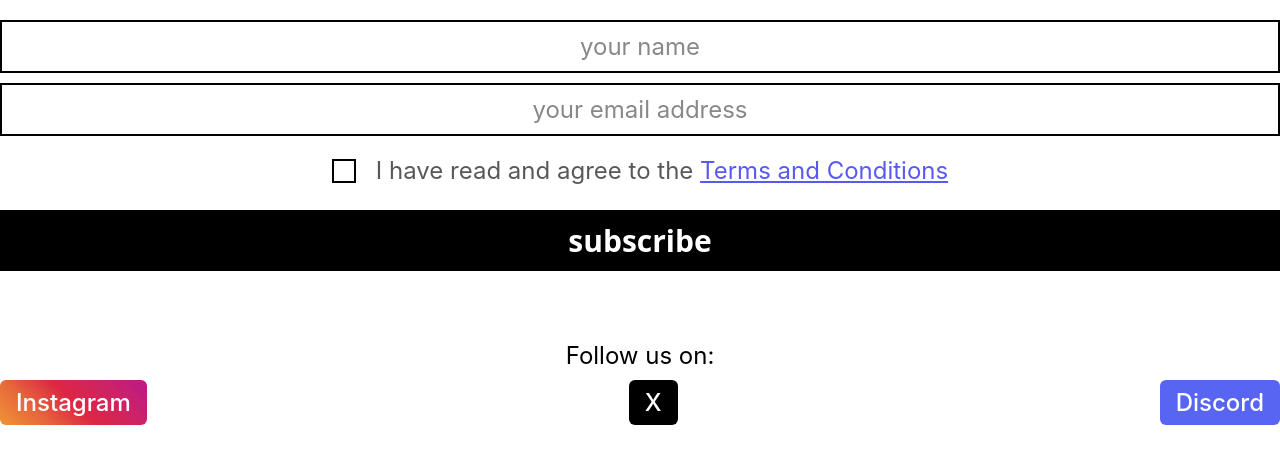
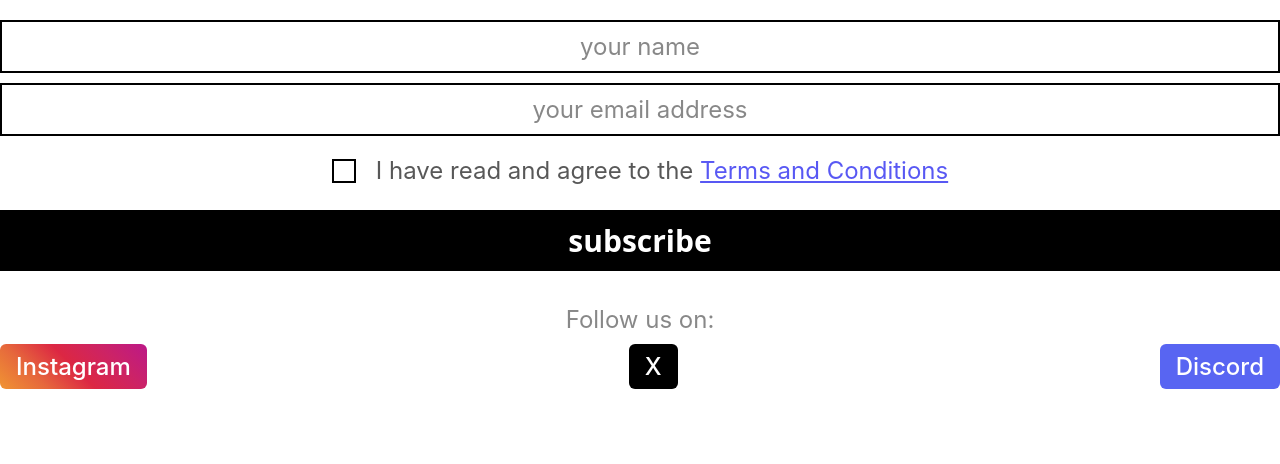
Before and after one commit to zoltanalmodo/ddisco-003, a React (Create React App) app: page /#/form-validation in a window 1280 px wide. Shown: the top 464 px of the page. Built offline with nearby package versions, Linux system fonts and the light colour scheme; no server answers.

Commit message:
social links styling better NO urls

```diff
--- a/src/App.css
+++ b/src/App.css
@@ -273,19 +273,19 @@ input::-webkit-input-placeholder { /* Chrome/Opera/Safari */
 /* ============================================================================================================================= */
 
 .social_media_container {
-  margin-top: 60px;
+  margin-bottom: 60px;
   text-align: center;
 }
 
 .social_media_text {
   margin-bottom: 10px;
   font-size: 24px;
+  color:#888888;
 }
 
 .social_buttons {
   display: flex;
   justify-content: space-between;
-  gap: 10px;
 }
 
 .social_button {
```
